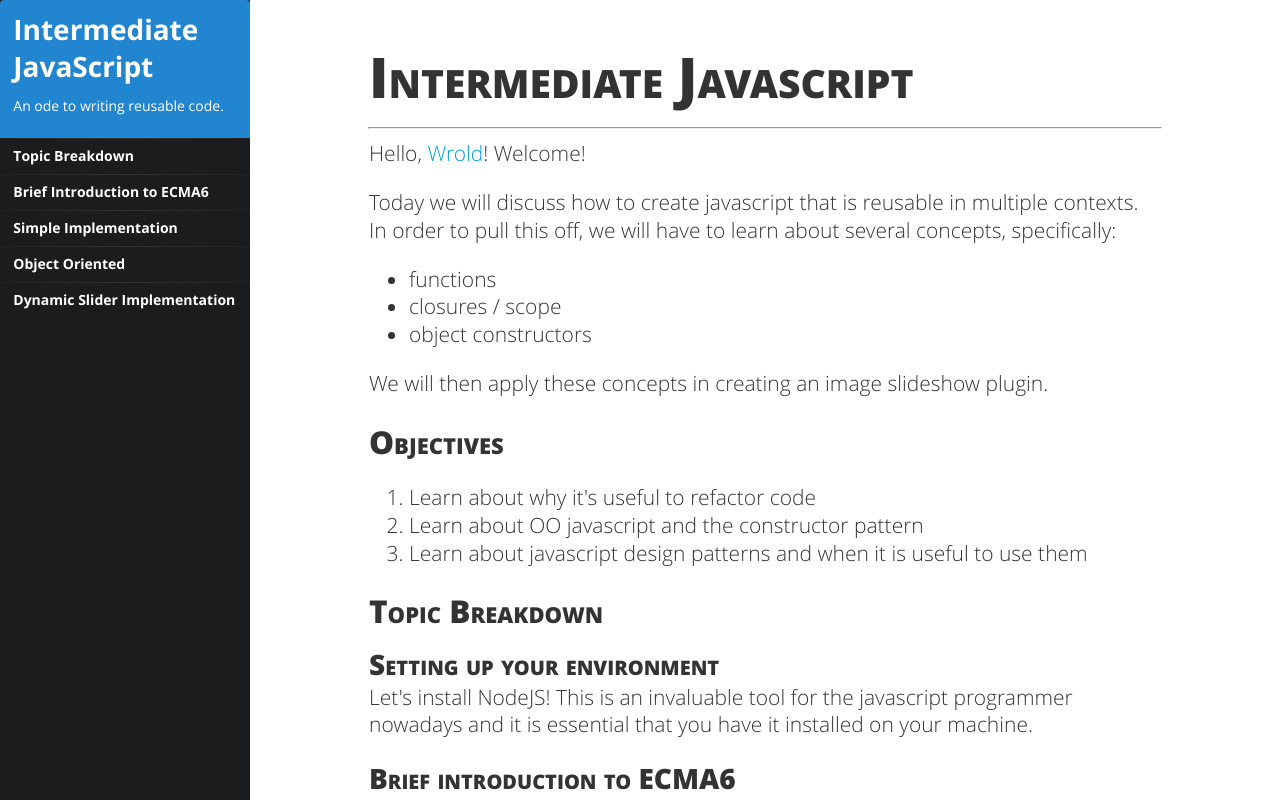
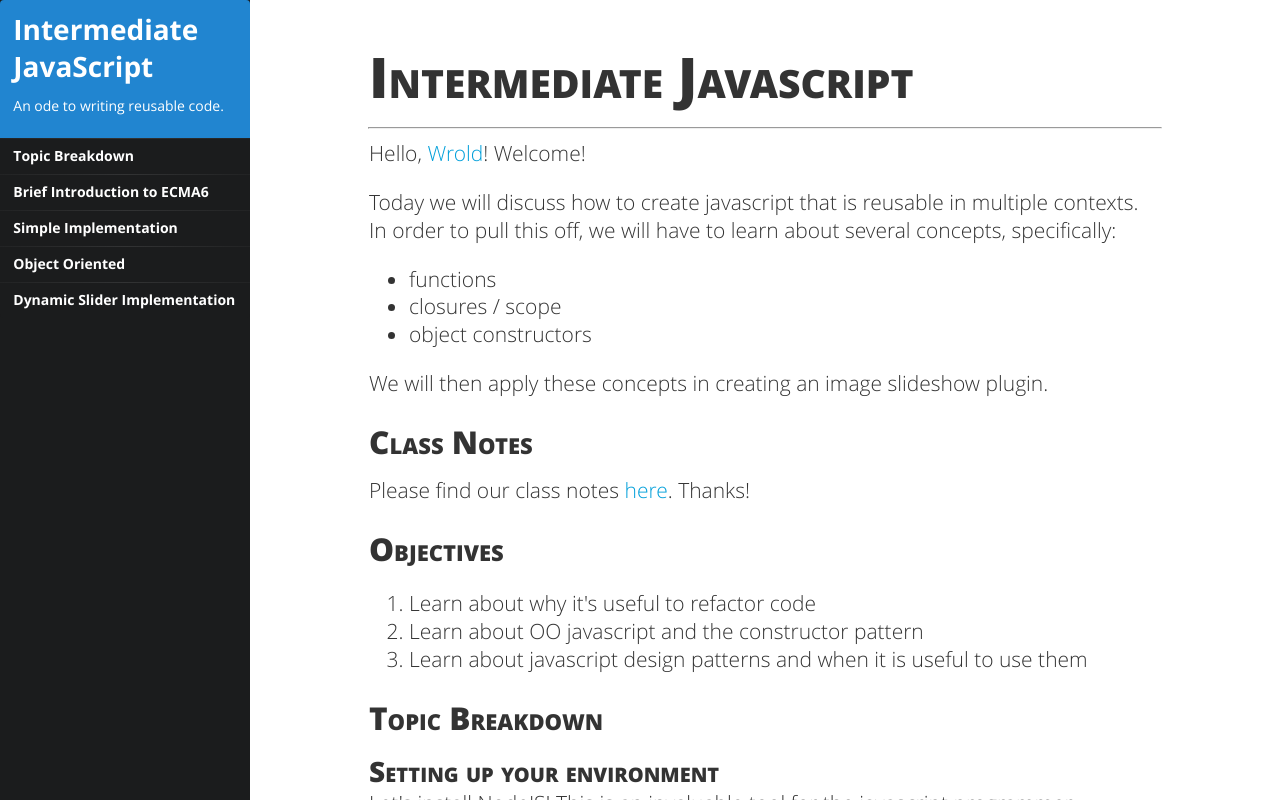
Before and after one commit to FEWDMaterials/IJS_04_10_2016--notes, a plain HTML site: page index.html in a window 1280 px wide. Drawn offline with nearby package versions, Linux system fonts and the light colour scheme; a script that the page names is missing.

Commit message:
Update index.html

```diff
--- a/index.html
+++ b/index.html
@@ -52,6 +52,8 @@
 <li>object constructors</li>
 </ul>
 <p>We will then apply these concepts in creating an image slideshow plugin.</p>
+<h3>Class Notes</h3>
+<p>Please find our class notes <a href="https://github.com/FEWDMaterials/IJS_04_10_2016--classcode">here</a>. Thanks!</p>
 <h3 id="objectives">Objectives</h3>
 <ol>
 <li>Learn about why it's useful to refactor code</li>
```
